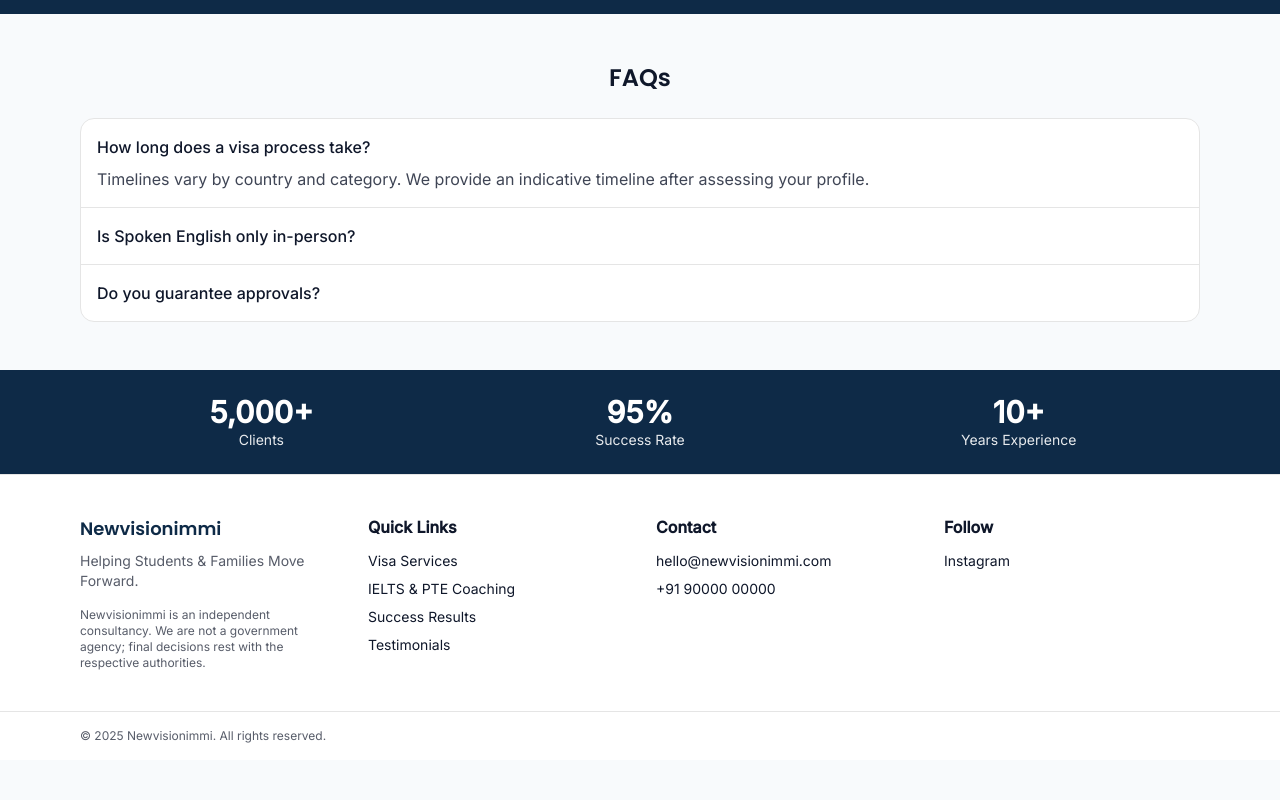
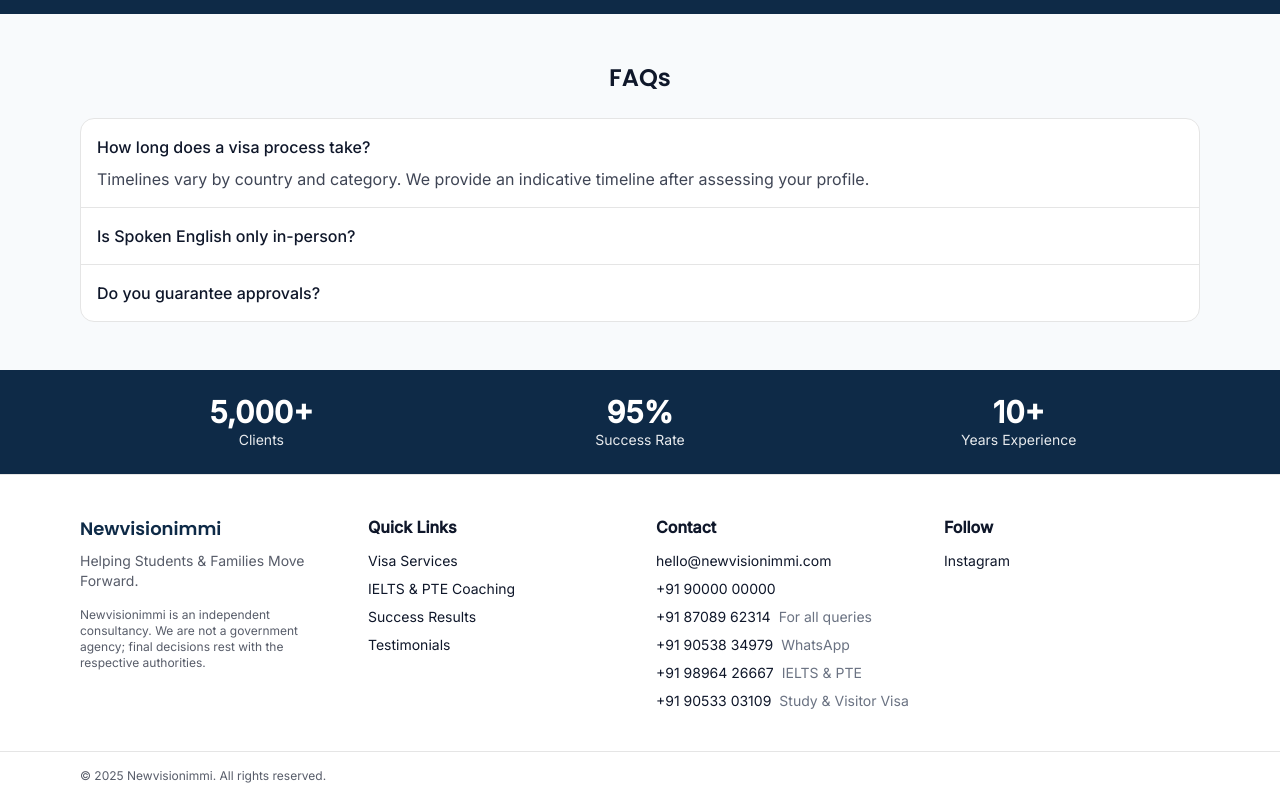
Before and after one commit to Webnome/newvisionimmigration, a Next.js app: page / in a window 1280 px wide. Shown: the part 3158-3958 px from the top of the page. Before the commit the page ends 3918 px from the top, so only its background shows below. Built offline with nearby package versions, Linux system fonts and the light colour scheme.

Commit message:
feat(ui): add additional contact numbers to footer

```diff
--- a/components/site/footer.tsx
+++ b/components/site/footer.tsx
@@ -50,6 +50,30 @@ export function Footer() {
                 +91 90000 00000
               </a>
             </li>
+            <li>
+            <a href="tel:+918708962314" className="hover:underline">
+              +91 87089 62314
+            </a>
+            <span className="text-sm text-gray-500 ml-2">For all queries</span>
+          </li>
+          <li>
+            <a href="tel:+919053834979" className="hover:underline">
+              +91 90538 34979
+            </a>
+            <span className="text-sm text-gray-500 ml-2">WhatsApp</span>
+          </li>
+          <li>
+            <a href="tel:+919896426667" className="hover:underline">
+              +91 98964 26667
+            </a>
+            <span className="text-sm text-gray-500 ml-2">IELTS & PTE</span>
+          </li>
+          <li>
+            <a href="tel:+919053303109" className="hover:underline">
+              +91 90533 03109
+            </a>
+            <span className="text-sm text-gray-500 ml-2">Study & Visitor Visa</span>
+          </li>
             {/* <li>Mon–Sat, 10:00–18:00</li> */}
           </ul>
         </div>
```
